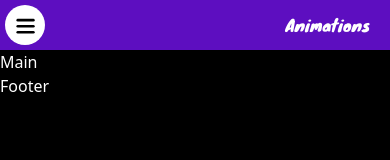
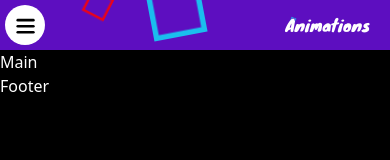
Before and after one commit to Rezzzero/animations, a React (Vite) app: page / in a window 390 px wide. Shown: the top 160 px of the page. Built offline with nearby package versions, Linux system fonts and the light colour scheme.

Commit message:
add cube bg animation to navbar

```diff
--- a/src/components/navigation/navbar/Navbar.css
+++ b/src/components/navigation/navbar/Navbar.css
@@ -1,47 +1,47 @@
 .cube {
   position: absolute;
-  top: 80vh;
+  top: 10px;
   left: 45vw;
   width: 10px;
   height: 10px;
-  border: solid 1px #680098;
+  border: solid 1px #00ffff;
   transform-origin: top left;
   transform: scale(0) rotate(0deg) translate(-50%, -50%);
   -webkit-animation: cube 12s ease-in forwards infinite;
   animation: cube 12s ease-in forwards infinite;
 }
 .cube:nth-child(2n) {
-  border-color: #bb00f4;
+  border-color: #ff0000;
 }
 .cube:nth-child(2) {
   -webkit-animation-delay: 2s;
   animation-delay: 2s;
   left: 25vw;
-  top: 40vh;
+  top: 5px;
 }
 .cube:nth-child(3) {
   -webkit-animation-delay: 4s;
   animation-delay: 4s;
   left: 75vw;
-  top: 50vh;
+  top: 20px;
 }
 .cube:nth-child(4) {
   -webkit-animation-delay: 6s;
   animation-delay: 6s;
   left: 90vw;
-  top: 10vh;
+  top: 15px;
 }
 .cube:nth-child(5) {
   -webkit-animation-delay: 8s;
   animation-delay: 8s;
   left: 10vw;
-  top: 85vh;
+  top: 25px;
 }
 .cube:nth-child(6) {
   -webkit-animation-delay: 10s;
   animation-delay: 10s;
   left: 50vw;
-  top: 10vh;
+  top: 0px;
 }
 
 @-webkit-keyframes cube {
--- a/src/components/navigation/navbar/Navbar.tsx
+++ b/src/components/navigation/navbar/Navbar.tsx
@@ -3,7 +3,7 @@ import { NavLink } from "../../nav-link/NavLink";
 import { NavLinkList } from "../../../constants/constants";
 import Sidebar from "../sidebar/Sidebar";
 import { useRef, useState, useEffect } from "react";
-// import "./Navbar.css";
+import "./Navbar.css";
 export const Navbar = () => {
   const [isOpen, setIsOpen] = useState(false);
   const containerRef = useRef<HTMLDivElement>(null);
@@ -28,9 +28,9 @@ export const Navbar = () => {
 
   return (
     <>
-      <div className="flex w-full bg-violet-800 h-[50px]">
-        <div className="container mx-auto sm:py-5 sm:px-0 flex knewave lg:text-xl xl:text-2xl items-center relative">
-          <div className="absolute top-0 left-0 w-full z-20 sm:hidden">
+      <div className="flex w-full bg-violet-800 h-[50px] overflow-hidden relative">
+        <div className="container mx-auto sm:py-5 sm:px-0 flex knewave lg:text-xl xl:text-2xl items-center relative z-20">
+          <div className="fixed top-0 left-0 w-full z-20 sm:hidden">
             <Sidebar
               isOpen={isOpen}
               setIsOpen={setIsOpen}
@@ -46,9 +46,9 @@ export const Navbar = () => {
             ))}
           </ul>
         </div>
-        {/* {[0, 1, 2, 3, 4, 5, 6].map((i) => (
+        {[0, 1, 2, 3, 4, 5].map((i) => (
           <div key={i} className="cube" />
-        ))} */}
+        ))}
       </div>
       {isOpen && (
         <div className="absolute top-0 left-0 bg-black/60 z-10 w-full h-full" />
--- a/src/components/navigation/sidebar/Sidebar.tsx
+++ b/src/components/navigation/sidebar/Sidebar.tsx
@@ -188,6 +188,7 @@ const container: React.CSSProperties = {
   height: "100vh",
   backgroundColor: "var(--accent)",
   overflow: "hidden",
+  zIndex: 30,
 };
 
 const nav: React.CSSProperties = {
```
